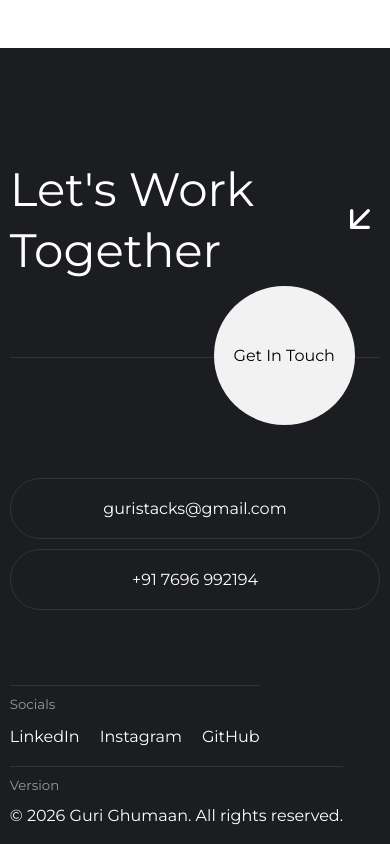
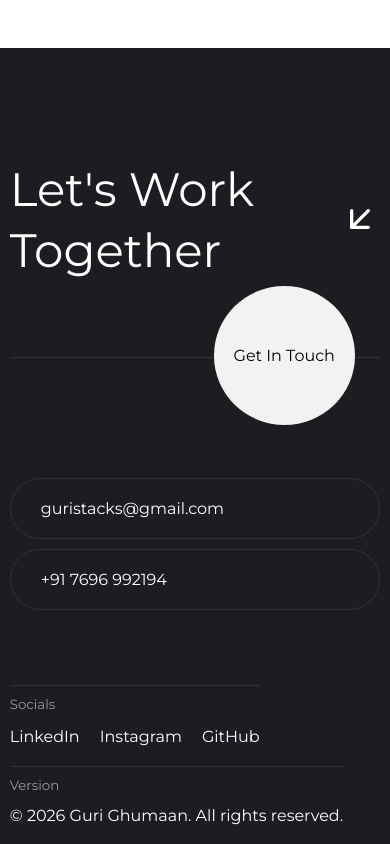
Before and after one commit to prateek15000/vyxis-ai-protfolio, a React (Vite) app: page / in a window 390 px wide. Shown: the part 3522-4366 px from the top of the page. Built offline with nearby package versions, Linux system fonts and the light colour scheme.

Commit message:
Use CSS modules for styling and improve structure

```diff
--- a/src/Components/Home-Page/Footer-Section/Footer.jsx
+++ b/src/Components/Home-Page/Footer-Section/Footer.jsx
@@ -1,22 +1,23 @@
 import React from "react";
 import { ArrowDownLeft } from "lucide-react";
-import "./footer.css";
+import styles from "./footer.module.css";
 import FooterTop from "./FooterTop";
 import FooterMiddle from "./FooterMiddle";
 import FooterBottom from "./FooterBottom";
+
 
 const Footer = () => {
 
   return (
     <footer id="Contact">
-      <div className="container">
-        <div className="footer-content f-clmn">
+      <div className={styles.container}>
+        <div className={`${styles.footerContent} ${styles.fClmn}`}>
 
-          <FooterTop />
+          <FooterTop styles={styles} />
 
-          <FooterMiddle />
+          <FooterMiddle styles={styles} />
 
-          <FooterBottom />
+          <FooterBottom styles={styles} />
 
 
         </div>
--- a/src/Components/Home-Page/Footer-Section/FooterBottom.jsx
+++ b/src/Components/Home-Page/Footer-Section/FooterBottom.jsx
@@ -1,6 +1,6 @@
 import React from 'react'
 
-const FooterBottom = () => {
+const FooterBottom = ({ styles }) => {
 
     const footerBottomLinks = [
         {
@@ -18,15 +18,15 @@ const FooterBottom = () => {
     ];
 
     return (
-        <div className="footBottom flex ac sb">
-            <div className="reserve flex f-clmn">
+        <div className={`${styles.footBottom} ${styles.flex} ${styles.ac} ${styles.sb}`}>
+            <div className={`${styles.reserve} ${styles.flex} ${styles.fClmn}`}>
                 <small> Version</small>
                 <p>© 2026 Guri Ghumaan. All rights reserved.</p>
             </div>
 
-            <div className="footLinks flex f-clmn ac sb">
+            <div className={`${styles.footLinks} ${styles.flex} ${styles.fClmn} ${styles.ac} ${styles.sb}`}>
                 <small> Socials</small>
-                <div className="socialLinks flex ac">
+                <div className={`${styles.socialLinks} ${styles.flex} ${styles.ac}`}>
                     {footerBottomLinks.map((link, index) => (
                         <a key={index} target="_blank" rel="noopener noreferrer" href={link.url}>
                             {link.name}
--- a/src/Components/Home-Page/Footer-Section/FooterMiddle.jsx
+++ b/src/Components/Home-Page/Footer-Section/FooterMiddle.jsx
@@ -1,6 +1,6 @@
 import React from 'react'
 
-const FooterMiddle = () => {
+const FooterMiddle = ({ styles }) => {
 
     const footerMiddleLinks = [
         {
@@ -14,9 +14,9 @@ const FooterMiddle = () => {
     ];
 
     return (
-        <div className="footMiddle flex ac">
+        <div className={`${styles.footMiddle} ${styles.flex} ${styles.ac}`}>
             {footerMiddleLinks.map((link, index) => (
-                <a className="fancy-btn" key={index} target="_blank" rel="noopener noreferrer" href={link.url}>
+                <a className={`${styles.fancyBtn} ${styles.flex} ${styles.ac}`} key={index} target="_blank" rel="noopener noreferrer" href={link.url}>
                     {link.name}
                 </a>
             ))}
--- a/src/Components/Home-Page/Footer-Section/FooterTop.jsx
+++ b/src/Components/Home-Page/Footer-Section/FooterTop.jsx
@@ -1,14 +1,16 @@
-import React from 'react'
-import { Link } from 'react-router-dom';
+import React from "react";
+import { Link } from "react-router-dom";
 
-const FooterTop = () => {
+const FooterTop = ({ styles }) => {
   return (
-        <div className="foot-text flex ac sb">
+    <div
+      className={`${styles.footText} ${styles.flex} ${styles.ac} ${styles.sb}`}
+    >
       <p>
         Let's Work <br /> Together
       </p>
 
-            <div className="footArrow">
+      <div className={styles.footArrow}>
         <svg
           xmlns="http://www.w3.org/2000/svg"
           width="40"
@@ -26,11 +28,14 @@ const FooterTop = () => {
         </svg>
       </div>
 
-            <Link to="/contact" className="footCta flex ac jc">
+      <Link
+        to="/contact"
+        className={`${styles.footCta} ${styles.flex} ${styles.ac} ${styles.jc}`}
+      >
         Get In Touch
       </Link>
     </div>
-    )
-}
+  );
+};
 
-export default FooterTop
+export default FooterTop;
--- a/src/Components/Home-Page/Footer-Section/footer.css
+++ b/src/Components/Home-Page/Footer-Section/footer.module.css
@@ -1,16 +1,62 @@
+:root {
+  --btnBg: #455ce9;
+  --bodyBg: #1c1d20;
+  --lightBlackP: rgb(75, 75, 75);
+  --lightWhiteP: rgb(209, 209, 209);
+
+  --radius: 30px;
+  --transition: 0.3s ease;
+}
+
+.container {
+  width: min(1440px, 95%);
+  margin: auto;
+}
+
+.flex {
+  display: flex;
+}
+
+.fClmn {
+  flex-direction: column;
+}
+
+.sb {
+  justify-content: space-between;
+}
+
+.jc {
+  justify-content: center;
+}
+
+.ac {
+  align-items: center;
+}
+
+p {
+  font-size: 16px;
+  line-height: 1.6;
+  color: var(--offwhite);
+  font-family: Montserrat, sans-serif;
+}
+
+button:active {
+  transform: scale(0.9);
+}
+
 footer {
   padding-top: 7rem;
   padding-bottom: 1rem;
   color: #ffffff;
   background: var(--bodyBg);
 }
-.foot-text {
+.footText {
   padding-bottom: 75px;
   border-bottom: 1px solid #333;
   position: relative;
   margin-bottom: 75px;
 }
-.foot-text p {
+.footText p {
   font-size: 8vw;
   line-height: 1.1;
 }
@@ -60,13 +106,61 @@ footer {
   width: 100%;
   text-align: left;
 }
-.fancy-btn {
-  border-radius: 30px;
+.fancyBtn {
+  position: relative;
+  padding: 20px 30px;
+  background: var(--bodyBg);
+  color: #ffffff;
+  border: 1px solid #333;
+  border-radius: var(--radius);
+  overflow: hidden;
+  z-index: 1;
 }
 
+.fancyBtn::before {
+  content: "";
+  position: absolute;
+  inset: 0;
+  background: var(--btnBg);
+  transform: scaleY(0);
+  transform-origin: bottom;
+  transition: transform 0.6s ease;
+  z-index: -1;
+}
+
+.fancyBtn:hover::before {
+  transform: scaleY(1);
+}
+
+.fancyBtn:hover {
+  animation: shake 0.6s ease;
+  transform: scale(1);
+}
+
+@keyframes shake {
+  0% {
+    transform: rotate(0deg);
+  }
+
+  25% {
+    transform: rotate(-2deg);
+  }
+
+  50% {
+    transform: rotate(2deg);
+  }
+
+  75% {
+    transform: rotate(-2deg);
+  }
+
+  100% {
+    transform: rotate(0deg);
+  }
+}
 
 @media (max-width: 768px) {
-  .foot-text p {
+  .footText p {
     font-size: 12vw;
     line-height: 1.3;
   }
```
Lines whose indentation alone changed are shown as unchanged.
